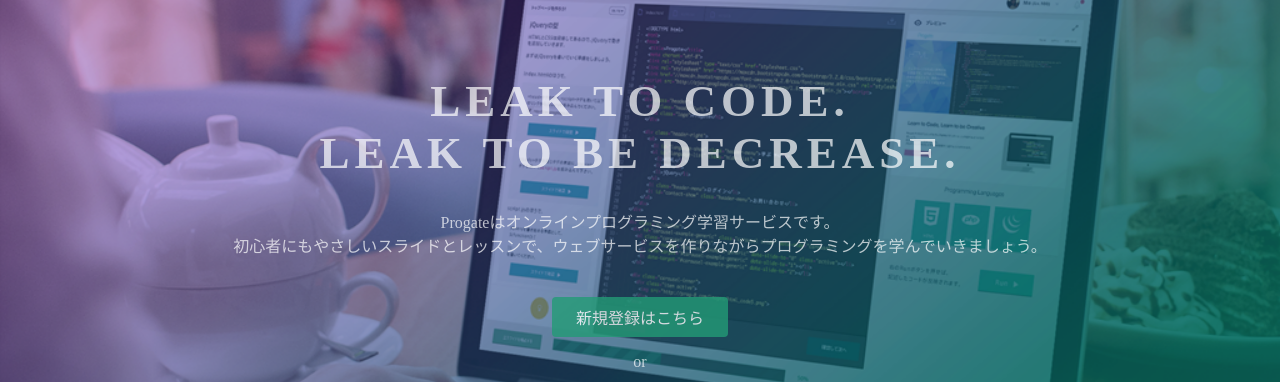
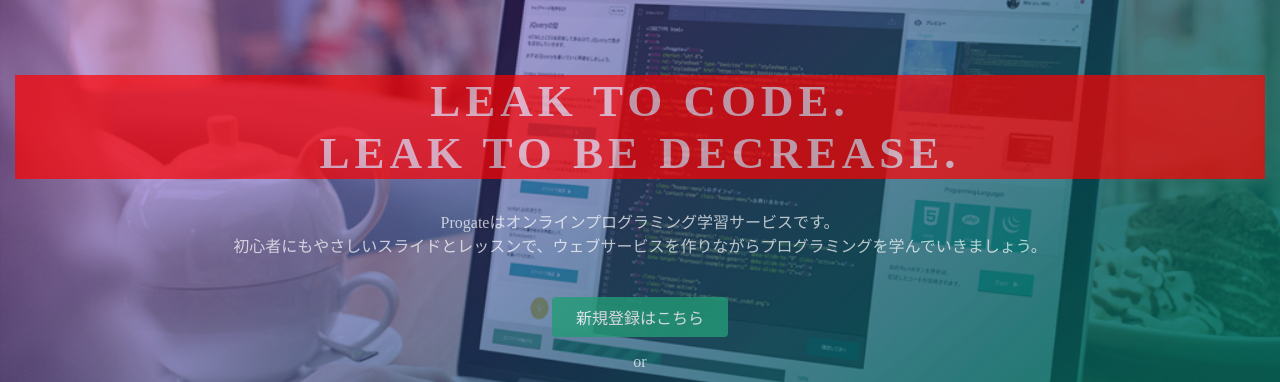
Before and after one commit to Kimura-Taiki/Kimura-Taiki.github.io, a plain HTML site: page index.html in a window 1280 px wide. Shown: the part 135-517 px from the top of the page. Drawn offline with Linux system fonts and the light colour scheme.

Commit message:
Update stylesheet.css

```diff
--- a/stylesheet.css
+++ b/stylesheet.css
@@ -29,6 +29,8 @@
   opacity: 0.7;
   font-size: 45px;
   letter-spacing: 5px;
+  background-color: red;
+  color: pink;
 }
 
 .top-wrapper p {
```
